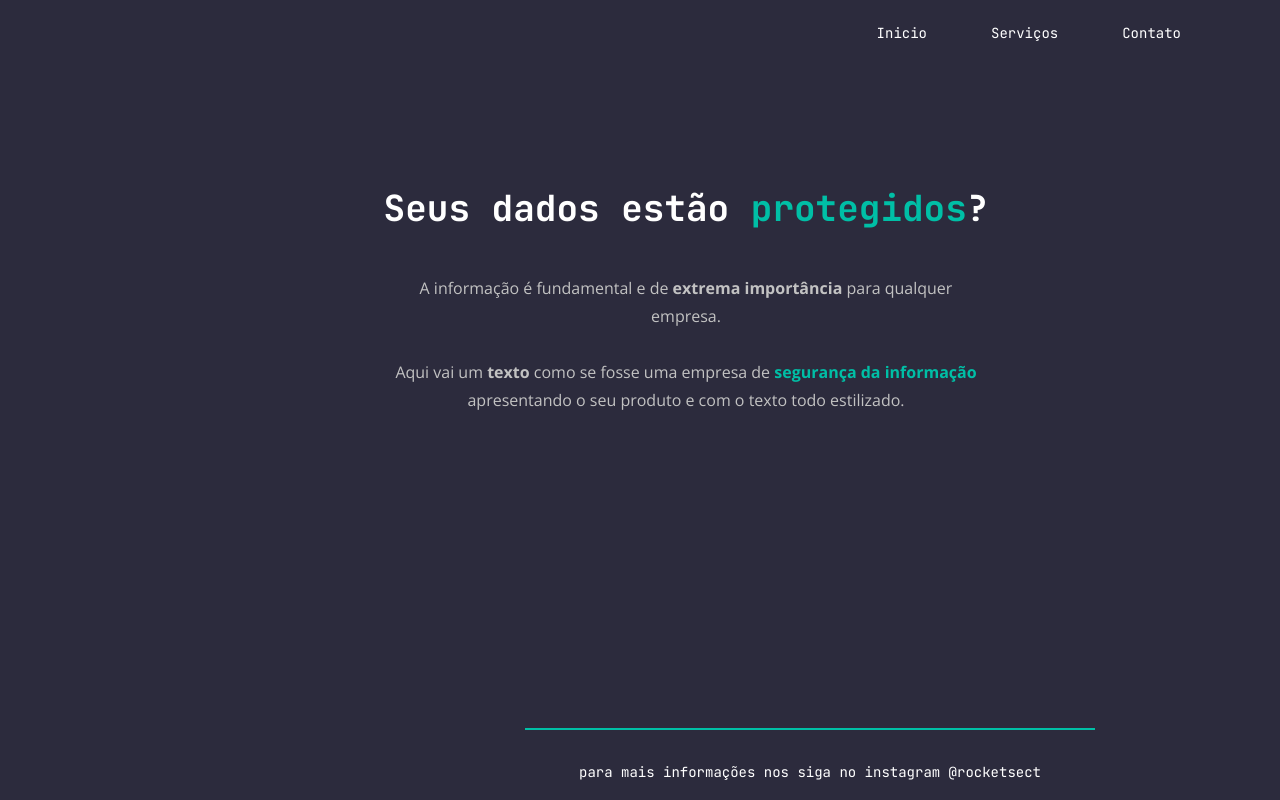
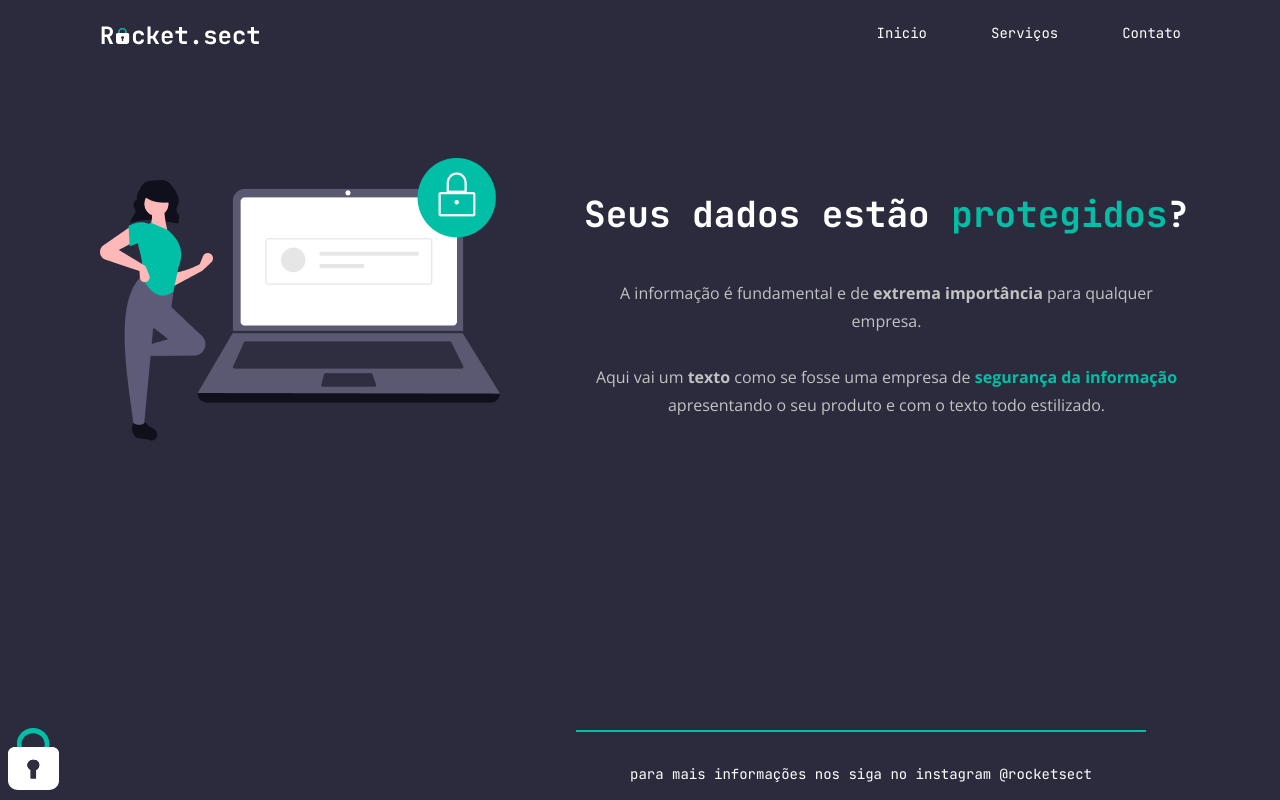
Before and after one commit to madruga0/Projeto02.extra-RocketSect, a plain HTML site: page index.html in a window 1280 px wide. Drawn offline with nearby package versions, Linux system fonts and the light colour scheme.

Commit message:
Update index.html

```diff
--- a/index.html
+++ b/index.html
@@ -17,7 +17,7 @@
   <body>
     <div class="page">
       <nav>
-        <img src="./images/logo.svg" alt="" />
+        <img src="logo.svg" alt="logo da empresa " />
         <ul>
           <a href="#">Inicio</a>
           <a href="#">Serviços</a>
@@ -37,12 +37,12 @@
             apresentando o seu produto e com o texto todo estilizado.
           </p>
         </section>
-        <img src="./images/img1.png" alt="" />
+        <img src="img1.png" alt="mulher e um computador no meio da pagina" />
       </main>
     </div>
 
     <footer>
-      <img id="padlock" src="./images/padlock.svg" alt="" />
+      <img id="padlock" src="padlock.svg" alt="cadeado no canto inferior da tela" />
       <div id="divFooter">
         <div class="line"></div> <br>
         para mais informações nos siga no instagram @rocketsect
```
